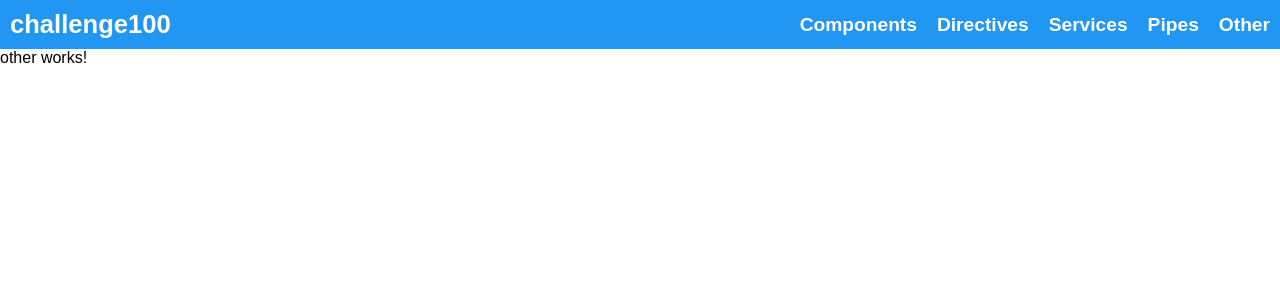
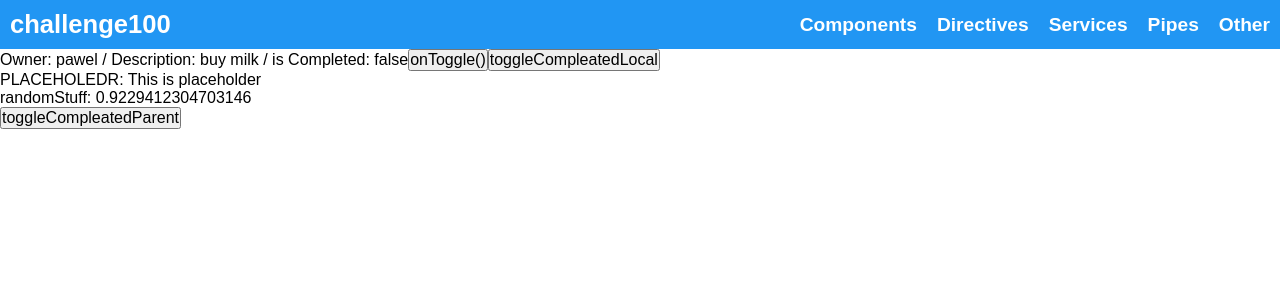
Before and after one commit to pawellesniowski/challenge100, an Angular app: page /other in a window 1280 px wide. Shown: the top 300 px of the page. Built offline with nearby package versions, Linux system fonts and the light colour scheme.

Commit message:
debounce input with rxjs, change detection examples

```diff
--- a/src/app/components/components.component.html
+++ b/src/app/components/components.component.html
@@ -1,4 +1,6 @@
-
+<app-card title="Debounce" subTitle="Components">
+  <app-debounce-search body></app-debounce-search>
+</app-card>
 
 <app-card title="Toggle" subTitle="Components">
   <app-toggle-button body></app-toggle-button>
--- a/src/app/components/components.module.ts
+++ b/src/app/components/components.module.ts
@@ -14,6 +14,7 @@ import { SpinnerComponent } from './spinner/spinner.component';
 import { LoadingDotsComponent } from './loading-dots/loading-dots.component';
 import { TwitterPostComponent } from './twitter-post/twitter-post.component';
 import { ToggleButtonComponent } from './toggle-button/toggle-button.component';
+import { DebounceSearchComponent } from './debounce-search/debounce-search.component';
 
 @NgModule({
   declarations: [
@@ -28,6 +29,7 @@ import { ToggleButtonComponent } from './toggle-button/toggle-button.component';
     LoadingDotsComponent,
     TwitterPostComponent,
     ToggleButtonComponent,
+    DebounceSearchComponent,
   ],
   imports: [
     CommonModule,
--- /dev/null
+++ b/src/app/components/debounce-search/debounce-search.component.html
@@ -0,0 +1,3 @@
+<label for='debounce-input'>
+  <input id='debounce-input' type='text' placeholder='debounce input' [(ngModel)]='searchedTerm' (ngModelChange)='handleInputChange()'>
+</label>
--- /dev/null
+++ b/src/app/components/debounce-search/debounce-search.component.ts
@@ -0,0 +1,41 @@
+import {
+  Component,
+  OnDestroy,
+  OnInit,
+} from '@angular/core';
+import { Subject } from 'rxjs';
+import {
+  debounceTime,
+  distinctUntilChanged,
+} from 'rxjs/operators';
+
+@Component({
+  selector: 'app-debounce-search',
+  templateUrl: './debounce-search.component.html',
+  styleUrls: ['./debounce-search.component.scss'],
+})
+export class DebounceSearchComponent
+  implements OnInit, OnDestroy {
+  mySubject: Subject<string> = new Subject();
+  searchedTerm: string = '';
+  constructor() {}
+
+  ngOnInit(): void {
+    this.mySubject
+      .pipe(debounceTime(100), distinctUntilChanged())
+      .subscribe((val) =>
+        console.log(
+          'emit this value outside search component',
+          val
+        )
+      );
+  }
+
+  ngOnDestroy() {
+    // destroy subscription
+  }
+
+  handleInputChange() {
+    this.mySubject.next(this.searchedTerm);
+  }
+}
--- a/src/app/models/models.ts
+++ b/src/app/models/models.ts
@@ -2,3 +2,29 @@ export enum Loaders {
   spinner,
   loadingDots,
 }
+
+interface Owner {
+  firstname: string;
+  lastname: string;
+}
+
+export class Todo {
+  constructor(
+    public id: number,
+    public description: string,
+    private _completed: boolean,
+    public owner: Owner
+  ) {}
+
+  get completed() {
+    if (this.id == 1 && this._completed) {
+      // uncomment to see the change detector on the dev tools
+      //debugger;
+    }
+    return this._completed;
+  }
+
+  set completed(completed) {
+    this._completed = completed;
+  }
+}
--- /dev/null
+++ b/src/app/other/change-detection/change-detection.component.ts
@@ -0,0 +1,57 @@
+import {
+  Component,
+  Input,
+  OnInit,
+  Output,
+  EventEmitter,
+  AfterViewChecked,
+  ChangeDetectorRef,
+} from '@angular/core';
+import { Todo } from '../../models/models';
+
+@Component({
+  // changeDetection: ChangeDetectionStrategy.OnPush,
+  selector: 'change-detection-todo-item',
+  template: `<span class="todo noselect"
+      >Owner: {{ todo.owner.firstname }} / Description:
+      {{ todo.description }} / is Completed:
+      {{ todo.completed }}</span
+    >
+    <button (click)="onToggle()">onToggle()</button>
+    <button (click)="toggleCompleatedLocal()">
+      toggleCompleatedLocal
+    </button>
+    <div>PLACEHOLEDR: {{ placeholder }}</div>
+    <div>randomStuff: {{ randomStuff }}</div> `,
+})
+export class ChangeDetectionComponent
+  implements OnInit, AfterViewChecked {
+  @Input() placeholder: string;
+  @Input() todos: Todo;
+  @Output() toggle = new EventEmitter<Object>();
+  randomStuff = 'Start Random Stuff';
+  todo;
+
+  constructor(private cDRef: ChangeDetectorRef) {}
+
+  onToggle() {
+    this.toggle.emit(this.todos[0]);
+  }
+
+  toggleCompleatedLocal() {
+    console.log('toggleCompleatedLocal', this.todos[0]);
+
+    this.todos[0].completed = !this.todos[0].completed;
+  }
+
+  ngOnInit() {
+    this.todo = this.todos[0];
+  }
+
+  ngAfterViewChecked() {
+    console.log('changing status ...');
+    // this.cDRef.detach()
+    this.randomStuff = Math.random().toString();
+    this.cDRef.detectChanges();
+  }
+}
--- a/src/app/other/other.component.html
+++ b/src/app/other/other.component.html
@@ -1 +1,8 @@
-<p>other works!</p>
+<change-detection-todo-item
+  [placeholder]='placeholder'
+  (toggle)="handleToggle()"
+  [todos]='todos'
+></change-detection-todo-item>
+
+
+<button (click)='toggleCompleatedParent()'>toggleCompleatedParent</button>
--- a/src/app/other/other.component.ts
+++ b/src/app/other/other.component.ts
@@ -1,4 +1,5 @@
 import { Component, OnInit } from '@angular/core';
+
 
 @Component({
   selector: 'app-other',
@@ -8,7 +9,29 @@ import { Component, OnInit } from '@angular/core';
 export class OtherComponent implements OnInit {
   constructor() {}
 
+  placeholder = 'This is placeholder'
+
+  todos: any = [{
+    id: 1,
+    description: 'buy milk',
+    completed: false,
+    owner: {
+      firstname: 'pawel',
+      lastname: 'Lesniowski',
+    },
+  }];
+
   ngOnInit(): void {
     console.log('OtherComponent loaded');
   }
+
+  handleToggle() {
+    console.log('handleToggle', this.todos[0]);
+    this.todos[0].completed = !this.todos[0].completed
+  }
+
+  toggleCompleatedParent() {
+    console.log('toggleCompleatedParent', this.todos[0]);
+    this.todos[0].completed = !this.todos[0].completed;
+  }
 }
--- a/src/app/other/other.module.ts
+++ b/src/app/other/other.module.ts
@@ -2,9 +2,10 @@ import { NgModule } from '@angular/core';
 import { CommonModule } from '@angular/common';
 import { OtherComponent } from './other.component';
 import { RouterModule } from '@angular/router';
+import { ChangeDetectionComponent } from './change-detection/change-detection.component';
 
 @NgModule({
-  declarations: [OtherComponent],
+  declarations: [OtherComponent, ChangeDetectionComponent],
   imports: [
     CommonModule,
     RouterModule.forChild([
```
Also changed, not shown: src/app/components/debounce-search/debounce-search.component.scss (added), 1 other file (tests, documents, lock files or other folders).
